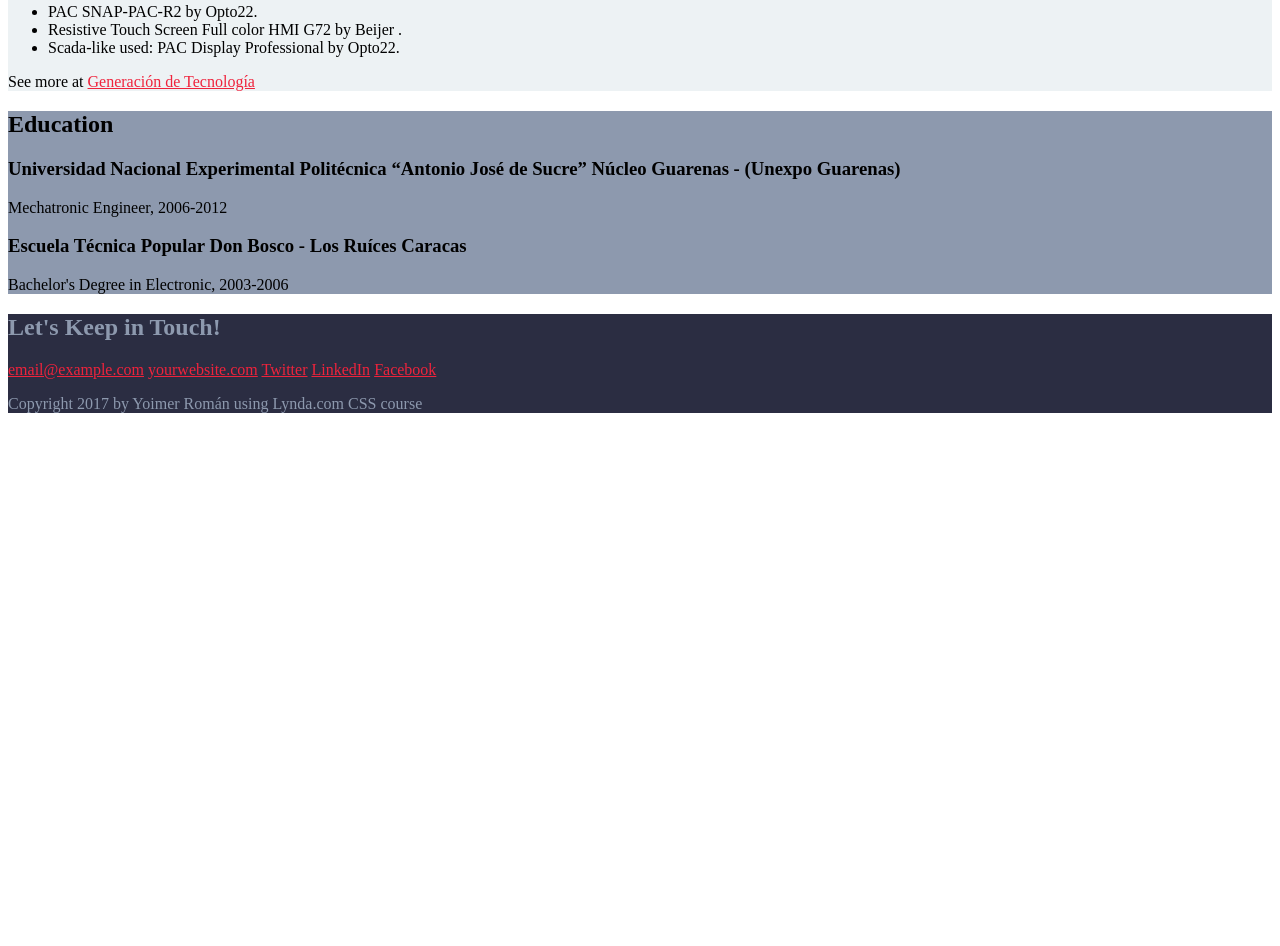
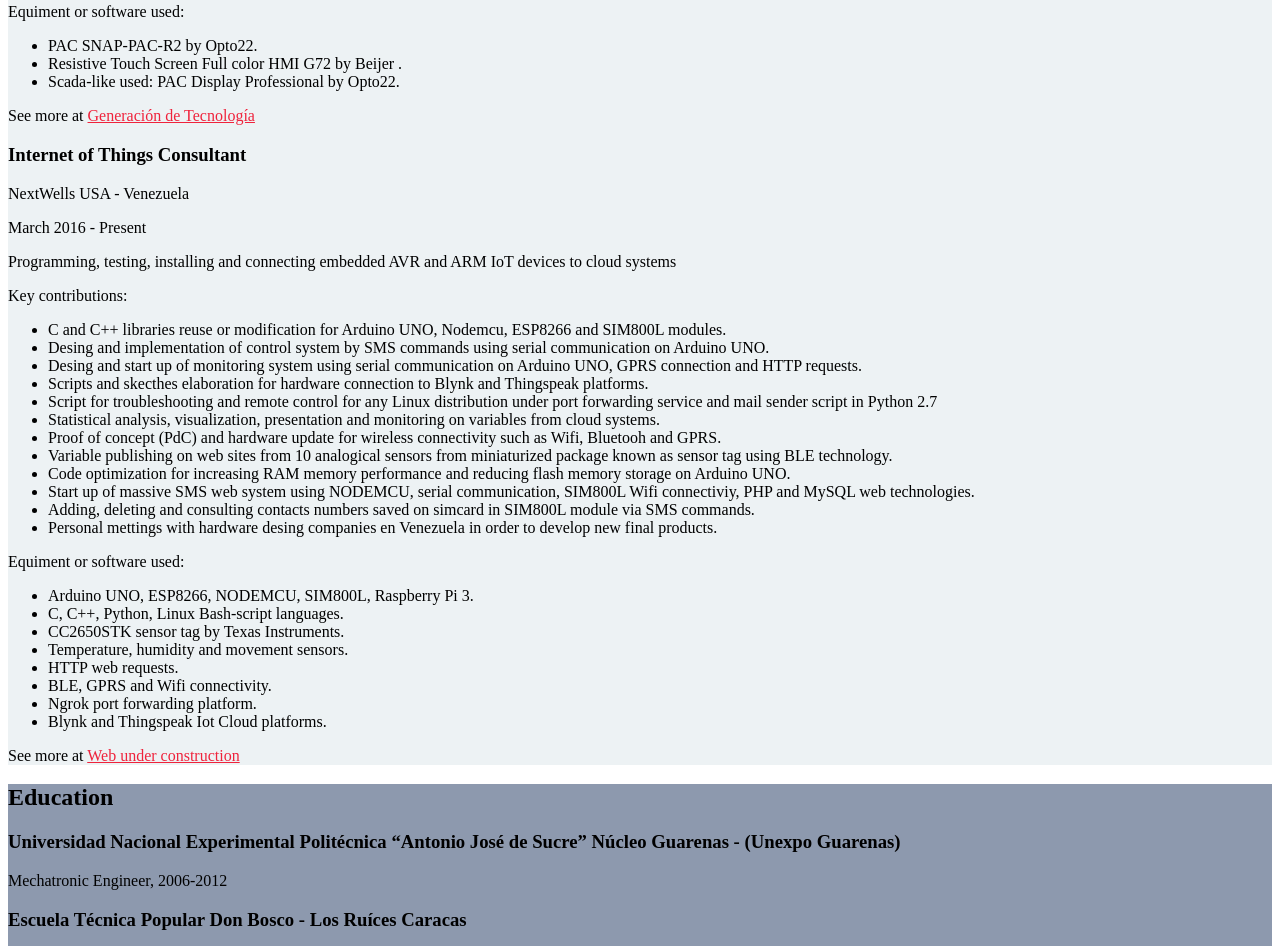
Before and after one commit to Yoimer/ccs1, a plain HTML site: page css-resume/index.html in a window 1280 px wide. Shown: the part 2003-2949 px from the top of the page. Before the commit the page ends 2432 px from the top, so only its background shows below. Drawn offline with Linux system fonts and the light colour scheme.

Commit message:
Added NextWells

```diff
--- a/css-resume/index.html
+++ b/css-resume/index.html
@@ -68,7 +68,7 @@
 
 			<!-- Job Details: copy this whole block to add more jobs -->
             <h3>Automation Engineer</h3>
-            <p>Integ Company</p>
+            <p>Integ</p>
             <p>October 2012 - February 2013</p>
 
             <!-- Add as many paragraphs as you need.
@@ -123,6 +123,7 @@
 
             <!-- Add as many paragraphs as you need.
             <p>Job summary.</p> -->
+			<p>Programming, installing, fixing and network configuration for automation test benches.</p>
 
 			<!-- Add as many paragraphs as you need. -->
 			<p>Key contributions:</p>
@@ -142,6 +143,44 @@
 				<li>Scada-like used: PAC Display Professional by Opto22.</li>
 			</ul>
 			<p>See more at <a href="http://www.genteca.com.ve" target="_blank">Generación de Tecnología</a></p>
+
+			<!-- Job Details: copy this whole block to add more jobs -->
+            <h3>Internet of Things Consultant</p></h3>
+            <p>NextWells USA - Venezuela </p>
+            <p>March 2016 - Present</p>
+
+            <!-- Add as many paragraphs as you need.
+            <p>Job summary.</p> -->
+			<p>Programming, testing, installing and connecting embedded AVR and ARM IoT devices to cloud systems</p>
+			<!-- Add as many paragraphs as you need. -->
+			<p>Key contributions:</p>
+			<ul>
+				<li>C and C++ libraries reuse or modification for Arduino UNO, Nodemcu, ESP8266 and SIM800L modules.</li>
+				<li>Desing and implementation of control system by SMS commands using serial communication on Arduino UNO.</li>
+				<li>Desing and start up of monitoring system using serial communication on Arduino UNO, GPRS connection and HTTP requests.</li>
+				<li>Scripts and skecthes elaboration for hardware connection to Blynk and Thingspeak platforms.</li>
+				<li>Script for troubleshooting and remote control for any Linux distribution under port forwarding service and mail sender script in Python 2.7</li>
+				<li>Statistical analysis, visualization, presentation and monitoring on variables from cloud systems.</li>
+				<li>Proof of concept (PdC) and hardware update for wireless connectivity such as Wifi, Bluetooh and GPRS.</li>
+				<li>Variable publishing on web sites from 10 analogical sensors from miniaturized package known as sensor tag using BLE technology.</li>
+				<li>Code optimization for increasing RAM memory performance and reducing flash memory storage on Arduino UNO.</li>
+				<li>Start up of massive SMS web system using NODEMCU, serial communication, SIM800L Wifi connectiviy, PHP and MySQL web technologies.</li>
+				<li>Adding, deleting and consulting contacts numbers saved on simcard in SIM800L module via SMS commands.</li>
+				<li>Personal mettings with hardware desing companies en Venezuela in order to develop new final products.</li>
+			</ul>
+			<p>Equiment or software used:</p>
+			<ul>
+				<li>Arduino UNO, ESP8266, NODEMCU, SIM800L, Raspberry Pi 3.</li>
+				<li>C, C++, Python, Linux Bash-script languages.</li>
+				<li>CC2650STK sensor tag by Texas Instruments.</li>
+				<li>Temperature, humidity and movement sensors.</li>
+				<li>HTTP web requests.</li>
+				<li>BLE, GPRS and Wifi connectivity.</li>
+				<li>Ngrok port forwarding platform.</li>
+				<li>Blynk and Thingspeak Iot Cloud platforms.</li>
+			</ul>
+			<p>See more at <a href="#" target="_blank">Web under construction</a></p>
+
         </section>
 
         <!-- // Education -->
```
